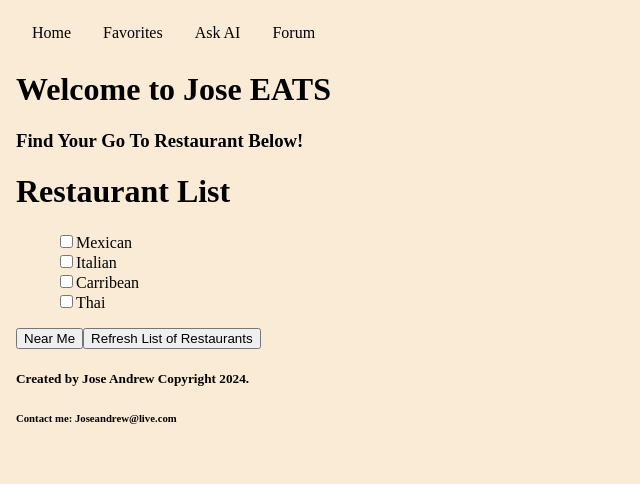
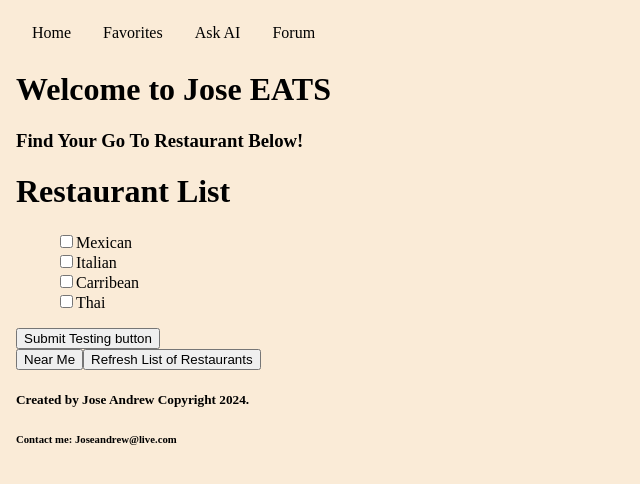
Before and after one commit to Jandrew2055/restaurantFinder, a React app: page / in a window 1280 px wide. Shown: the top 484 px of the page, without its empty margins (0-640 px from the left). Built offline with nearby package versions, Linux system fonts and the light colour scheme.

Commit message:
setting up form for checkbox items list

```diff
--- a/client/Components/DisplayRestaurants.jsx
+++ b/client/Components/DisplayRestaurants.jsx
@@ -160,9 +160,16 @@ const DisplayRestaurants = (props) => {
     });
   }
 
+  /*
+  SET UP THE FORM SUBMIT BUTTON TO ALLOW TO SUBMIT THE FORM WITH CHECKBOX LIST ITEMS
+
+  THE LIST ITEMS WILL BE SUBMITTED AND ORGANIZED BY THE SERVER TO THEN FETCH RELATED RESTAURANTS
+
+*/
   return (
     <div>
       <h1>Restaurant List</h1>
+      <form>
         <ul>
           {foodTypeFilter.map((type) => {
             return (
@@ -177,6 +184,8 @@ const DisplayRestaurants = (props) => {
             );
           })}
         </ul>
+        <button type='submit'>Submit Testing button</button>
+      </form>
       {/* <Checkbox id={foodType[1].id} name={foodType[1].name} /> */}
       <button onClick={props.getUserLocation}> Near Me</button>
       <button onClick={props.grabRestaurantInfo}>
```
Lines whose indentation alone changed are shown as unchanged.
